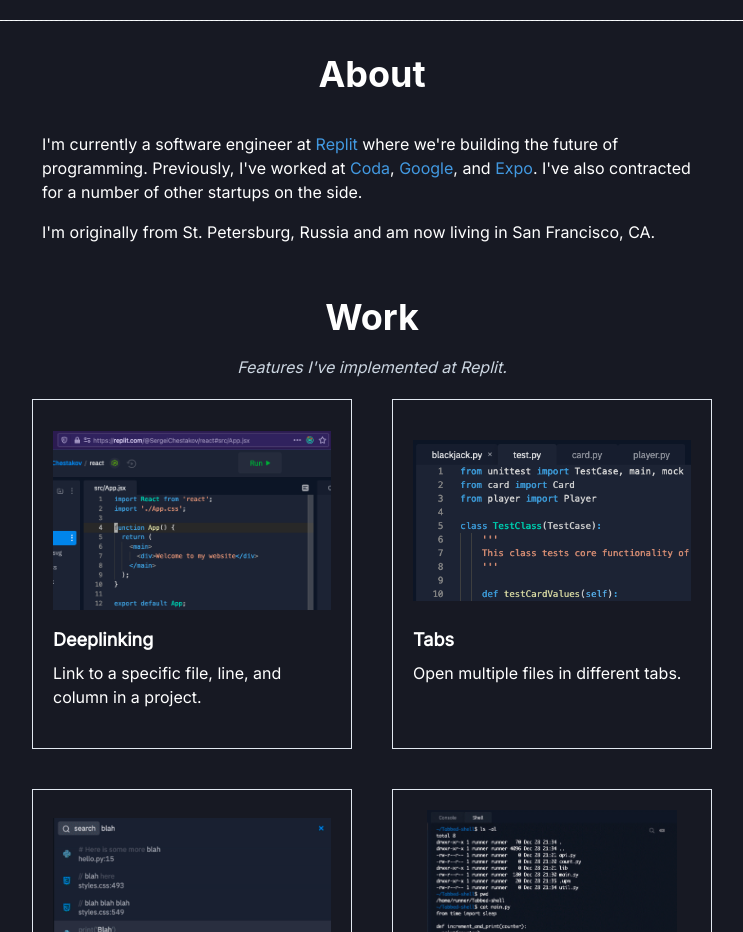
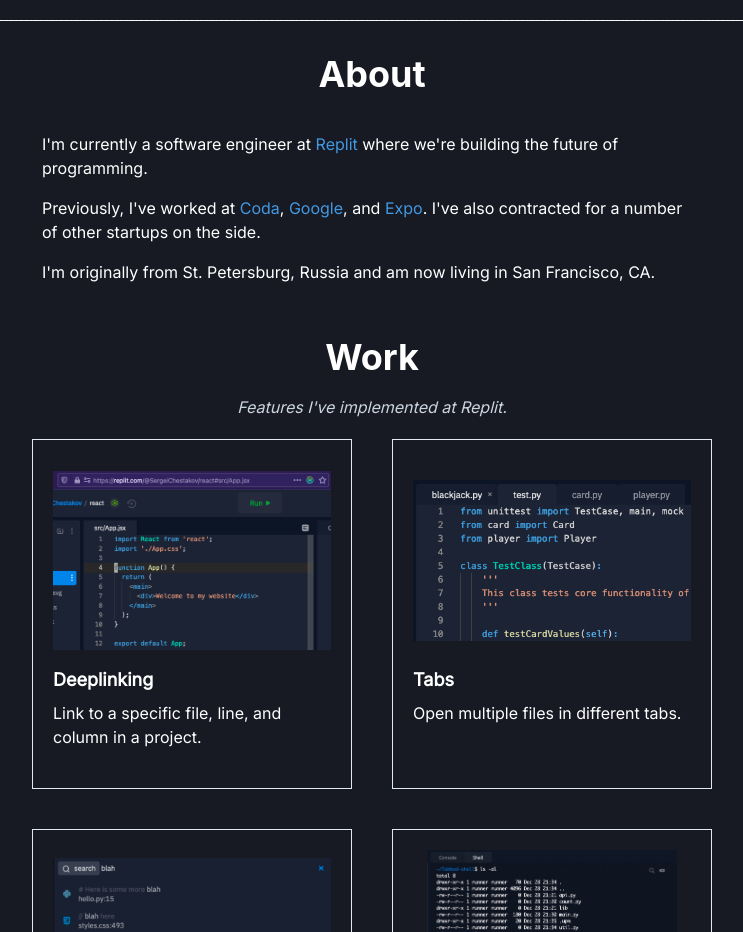
Before and after one commit to sergeichestakov/sergeidotcom, a Next.js app: page / in a window 1280 px wide. Shown: the part 780-1712 px from the top of the page, without its empty margins (268-1011 px from the left). Built offline with nearby package versions, Linux system fonts and the light colour scheme.

Commit message:
Separate first two sentences out in About

```diff
--- a/src/components/Card.tsx
+++ b/src/components/Card.tsx
@@ -18,7 +18,7 @@
         width="320px"
         height="350px"
         borderWidth="1px"
-        _hover={{ cursor: "pointer", borderColor: "blue.400" }}
+        _hover={{ cursor: "pointer", borderColor: "blue.300" }}
         onClick={() => {
           linkRef.current.click();
         }}
--- a/src/sections/About.tsx
+++ b/src/sections/About.tsx
@@ -17,8 +17,12 @@
               <Link href="https://replit.com" isExternal color={BLUE}>
                 Replit
               </Link>{" "}
-              where we're building the future of programming. Previously, I've
-              worked at{" "}
+              where we're building the future of programming.
+            </Text>
+          </Box>
+          <Box width="100%" paddingBottom="16px">
+            <Text>
+              Previously, I've worked at{" "}
               <Link href="https://coda.io" isExternal color={BLUE}>
                 Coda
               </Link>
```
